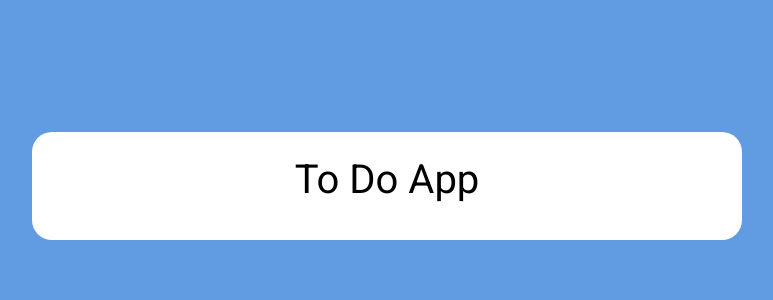
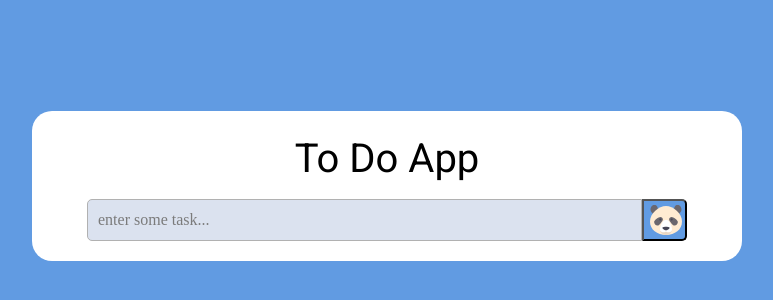
Before and after one commit to RomanShemelin/todo-typescript, a React (Vite) app: page / in a window 1280 px wide. Shown: the part 214-514 px from the top of the page, without its empty margins (253-1026 px from the left). Built offline with nearby package versions, Linux system fonts and the light colour scheme.

Commit message:
create input component

```diff
--- a/package.json
+++ b/package.json
@@ -9,6 +9,8 @@
     "preview": "vite preview"
   },
   "dependencies": {
+    "@ant-design/icons": "^5.0.0",
+    "antd": "^5.1.4",
     "react": "^18.2.0",
     "react-dom": "^18.2.0",
     "zustand": "^4.3.1"
--- a/src/views/App/index.tsx
+++ b/src/views/App/index.tsx
@@ -1,6 +1,7 @@
-import  { FC, useEffect } from "react";
+import { FC } from "react";
 import styles from "./index.module.scss";
 import { useToDoStore } from "../../data/stores/useTodoStore";
+import InputTask from "../components/InputTask";
 
 export const App: FC = () => {
   const [tasks, createTask, removeTask, updateTask] = useToDoStore((state) => [
@@ -10,11 +11,18 @@ export const App: FC = () => {
     state.updateTask,
   ]);
 
+  const onAdd = (title) => {
+    if (title) {
+      createTask(title);
+    }
+  };
 
   return (
     <article className={styles.article}>
       <h1 className={styles.articleTitle}>To Do App</h1>
-      <section className={styles.articleSection}></section>
+      <section className={styles.articleSection}>
+        <InputTask onAdd={onAdd} />
+      </section>
       <section className={styles.articleSection}></section>
     </article>
   );
--- /dev/null
+++ b/src/views/components/InputTask/index.module.scss
@@ -0,0 +1,27 @@
+.inputTask {
+  width: 100%;
+  display: grid;
+  grid-template-columns: 1fr 45px;
+  &Value {
+    border: 1px solid #b1b1b1;
+    border-top-left-radius: 5px;
+    border-bottom-left-radius: 5px;
+    padding: 9px 10px;
+    font: 1rem/1.4 "Roboto, sans-serif";
+    background: #dbe2ef;
+    &::placeholder {
+      color: #7b7b7b;
+    }
+  }
+  &Button {
+    border-radius: none;
+    border-bottom-right-radius: 5px;
+    border-top-right-radius: 5px;
+    cursor: pointer;
+    &:hover {
+      opacity: 0.7;
+    }
+    transition: opacity 0.3s;
+    background: #619be2;
+  }
+}
--- /dev/null
+++ b/src/views/components/InputTask/index.tsx
@@ -0,0 +1,82 @@
+import { PlusOutlined } from "@ant-design/icons";
+import Icon, {
+  CustomIconComponentProps,
+} from "@ant-design/icons/lib/components/Icon";
+import { FC, useCallback, useState } from "react";
+import styles from "./index.module.scss";
+
+const PandaSvg = () => (
+  <svg viewBox="0 0 1024 1024" width="1em" height="1em" fill="currentColor">
+    <path
+      d="M99.096 315.634s-82.58-64.032-82.58-132.13c0-66.064 33.032-165.162 148.646-148.646 83.37 11.91 99.096 165.162 99.096 165.162l-165.162 115.614zM924.906 315.634s82.58-64.032 82.58-132.13c0-66.064-33.032-165.162-148.646-148.646-83.37 11.91-99.096 165.162-99.096 165.162l165.162 115.614z"
+      fill="#6B676E"
+    />
+    <path
+      d="M1024 561.548c0 264.526-229.23 429.42-512.002 429.42S0 826.076 0 561.548 283.96 66.064 512.002 66.064 1024 297.022 1024 561.548z"
+      fill="#FFEBD2"
+    />
+    <path
+      d="M330.324 842.126c0 82.096 81.34 148.646 181.678 148.646s181.678-66.55 181.678-148.646H330.324z"
+      fill="#E9D7C3"
+    />
+    <path
+      d="M644.13 611.098C594.582 528.516 561.55 512 512.002 512c-49.548 0-82.58 16.516-132.13 99.096-42.488 70.814-78.73 211.264-49.548 247.742 66.064 82.58 165.162 33.032 181.678 33.032 16.516 0 115.614 49.548 181.678-33.032 29.18-36.476-7.064-176.93-49.55-247.74z"
+      fill="#FFFFFF"
+    />
+    <path
+      d="M611.098 495.484c0-45.608 36.974-82.58 82.58-82.58 49.548 0 198.194 99.098 198.194 165.162s-79.934 144.904-148.646 99.096c-49.548-33.032-132.128-148.646-132.128-181.678zM412.904 495.484c0-45.608-36.974-82.58-82.58-82.58-49.548 0-198.194 99.098-198.194 165.162s79.934 144.904 148.646 99.096c49.548-33.032 132.128-148.646 132.128-181.678z"
+      fill="#6B676E"
+    />
+    <path
+      d="M512.002 726.622c-30.06 0-115.614 5.668-115.614 33.032 0 49.638 105.484 85.24 115.614 82.58 10.128 2.66 115.614-32.944 115.614-82.58-0.002-27.366-85.556-33.032-115.614-33.032z"
+      fill="#464655"
+    />
+    <path
+      d="M330.324 495.484m-33.032 0a33.032 33.032 0 1 0 66.064 0 33.032 33.032 0 1 0-66.064 0Z"
+      fill="#464655"
+    />
+    <path
+      d="M693.678 495.484m-33.032 0a33.032 33.032 0 1 0 66.064 0 33.032 33.032 0 1 0-66.064 0Z"
+      fill="#464655"
+    />
+  </svg>
+);
+
+const PandaIcon = (props: Partial<CustomIconComponentProps>) => (
+  <Icon component={PandaSvg} {...props} />
+);
+
+interface InputProps {
+  onAdd: (title: string) => void;
+}
+
+const InputTask: FC<InputProps> = ({ onAdd }) => {
+  const [inputValue, setInputValue] = useState("");
+
+  const addTask = useCallback(() => {
+    onAdd(inputValue);
+    setInputValue("");
+  }, [inputValue]);
+
+  return (
+    <div className={styles.inputTask}>
+      <input
+        type="text"
+        className={styles.inputTaskValue}
+        placeholder="enter some task..."
+        value={inputValue}
+        onChange={(e) => setInputValue(e.target.value)}
+        onKeyDown={(e) => {
+          if (e.key === "Enter") {
+            addTask();
+          }
+        }}
+      />
+      <button className={styles.inputTaskButton} onClick={addTask}>
+        <PandaIcon style={{ fontSize: "32px" }} />
+      </button>
+    </div>
+  );
+};
+
+export default InputTask;
```
Also changed, not shown: 1 other file (tests, documents, lock files or other folders).
